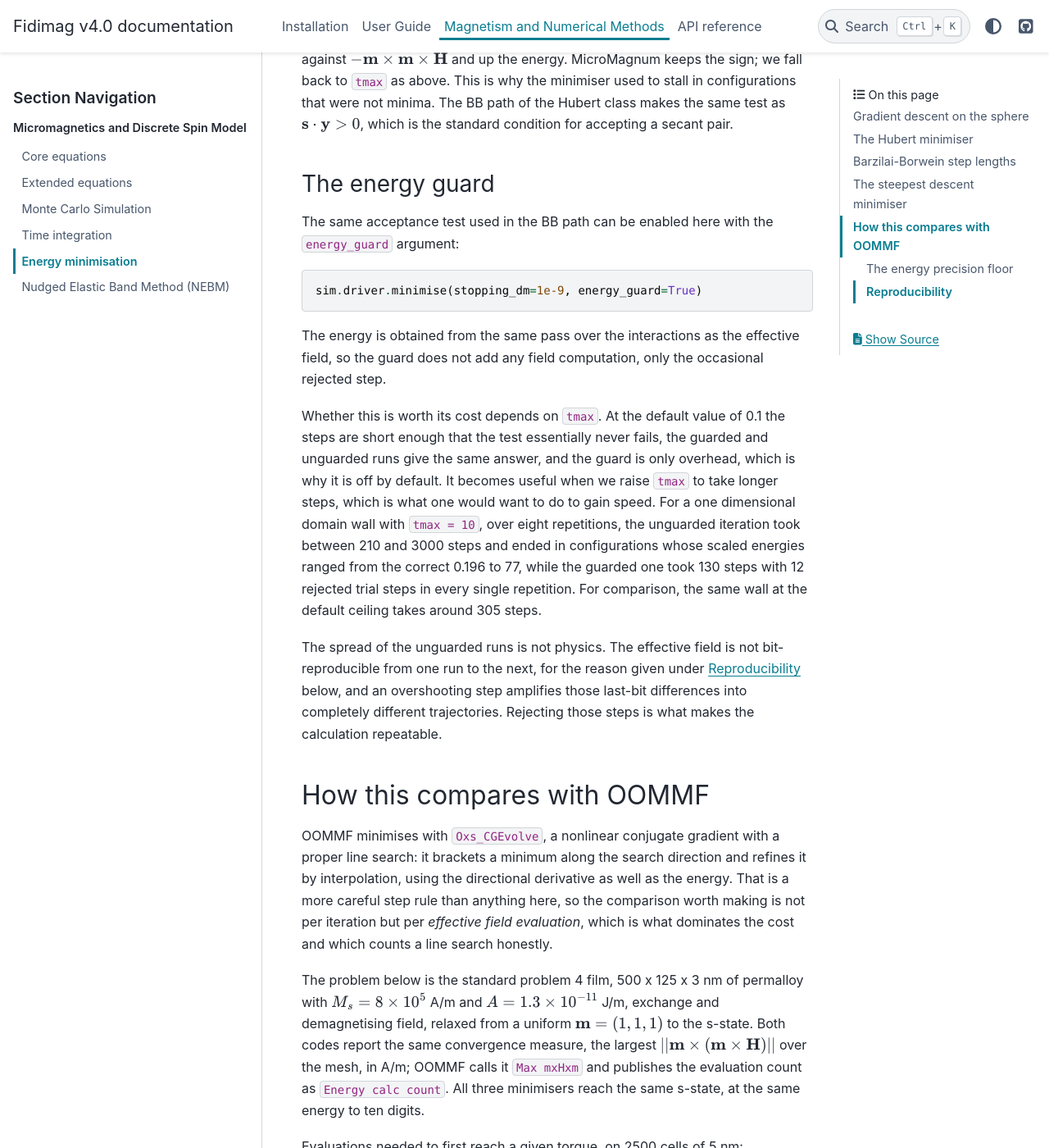
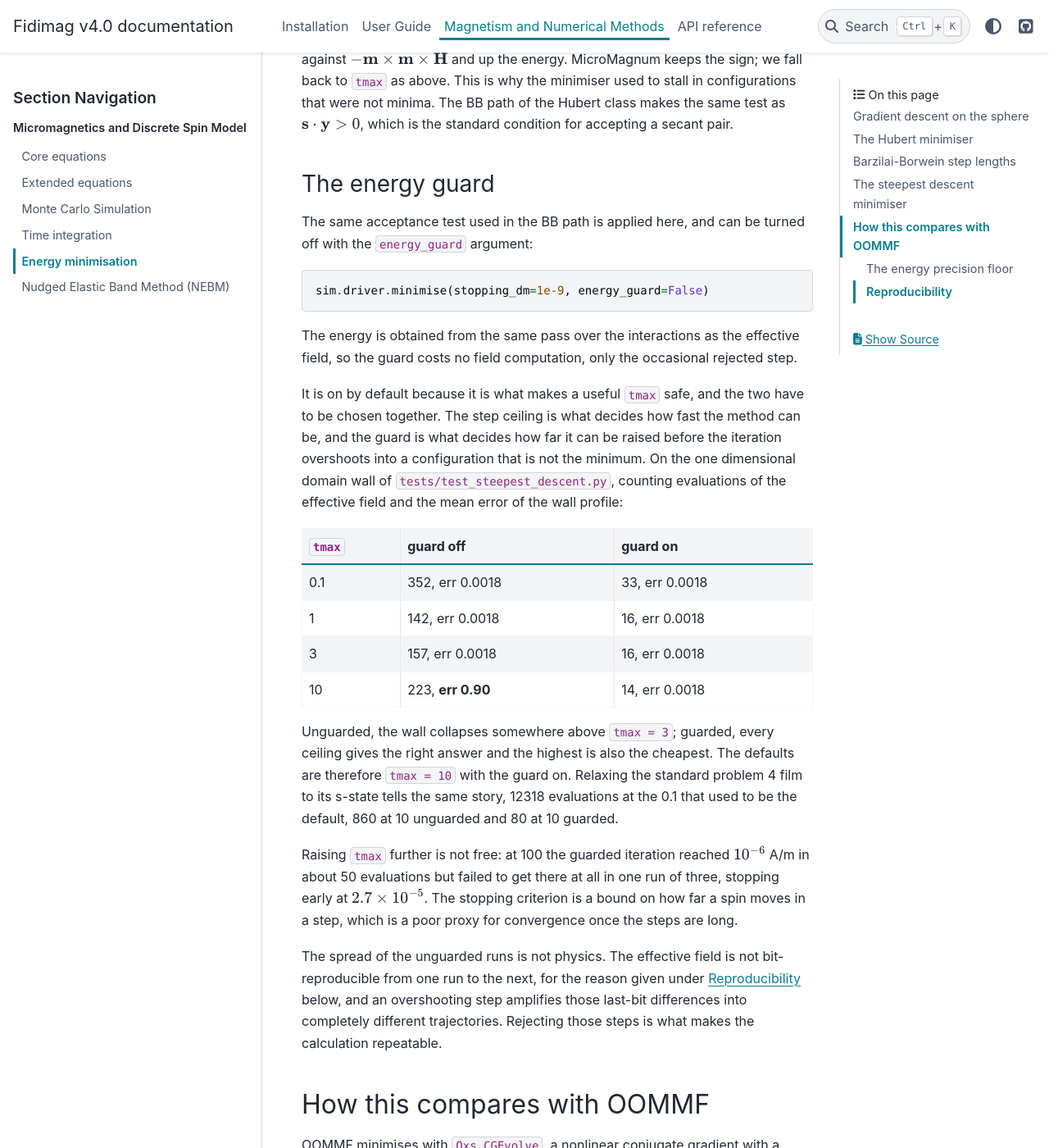
Before and after one commit to computationalmodelling/fidimag, a Sphinx documentation site: the page built from doc/physics_num_methods/energy_minimisation.rst, in a window 1280 px wide and 1400 px high, scrolled down 7259 px. Shown: the whole window at 82% size. Built offline with Sphinx 7.4.7 and the PyData theme 0.15.4, drawn with Linux system fonts in a browser that asks for light colours; pages that are not in the unit, such as notebooks, are missing from menus; some of the changed text lies outside the part shown.

Commit message:
sd: default to tmax=10 with the energy guard on
The old ceiling of 0.1 cost 12318 field evaluations on the standard problem
4 s-state where 80 will do. Unguarded the ceiling cannot be raised, the
domain wall collapses; guarded it can.

Co-Authored-By: Claude Opus 5 <noreply@anthropic.com>

```diff
--- a/doc/physics_num_methods/energy_minimisation.rst
+++ b/doc/physics_num_methods/energy_minimisation.rst
@@ -344,26 +344,42 @@ accepting a secant pair.
 The energy guard
 ^^^^^^^^^^^^^^^^
 
-The same acceptance test used in the BB path can be enabled here with the
-``energy_guard`` argument::
+The same acceptance test used in the BB path is applied here, and can be
+turned off with the ``energy_guard`` argument::
 
-    sim.driver.minimise(stopping_dm=1e-9, energy_guard=True)
+    sim.driver.minimise(stopping_dm=1e-9, energy_guard=False)
 
 The energy is obtained from the same pass over the interactions as the
-effective field, so the guard does not add any field computation, only the
-occasional rejected step.
+effective field, so the guard costs no field computation, only the occasional
+rejected step.
 
-Whether this is worth its cost depends on ``tmax``. At the default value of
-0.1 the steps are short enough that the test essentially never fails, the
-guarded and unguarded runs give the same answer, and the guard is only
-overhead, which is why it is off by default. It becomes useful when we raise
-``tmax`` to take longer steps, which is what one would want to do to gain
-speed. For a one dimensional domain wall with ``tmax = 10``, over eight
-repetitions, the unguarded iteration took between 210 and 3000 steps and ended
-in configurations whose scaled energies ranged from the correct 0.196 to 77,
-while the guarded one took 130 steps with 12 rejected trial steps in every
-single repetition. For comparison, the same wall at the default ceiling takes
-around 305 steps.
+It is on by default because it is what makes a useful ``tmax`` safe, and the
+two have to be chosen together. The step ceiling is what decides how fast the
+method can be, and the guard is what decides how far it can be raised before
+the iteration overshoots into a configuration that is not the minimum. On the
+one dimensional domain wall of ``tests/test_steepest_descent.py``, counting
+evaluations of the effective field and the mean error of the wall profile:
+
+=============  ==================  ==================
+``tmax``       guard off           guard on
+=============  ==================  ==================
+0.1            352, err 0.0018     33, err 0.0018
+1              142, err 0.0018     16, err 0.0018
+3              157, err 0.0018     16, err 0.0018
+10             223, **err 0.90**   14, err 0.0018
+=============  ==================  ==================
+
+Unguarded, the wall collapses somewhere above ``tmax = 3``; guarded, every
+ceiling gives the right answer and the highest is also the cheapest. The
+defaults are therefore ``tmax = 10`` with the guard on. Relaxing the standard
+problem 4 film to its s-state tells the same story, 12318 evaluations at the
+0.1 that used to be the default, 860 at 10 unguarded and 80 at 10 guarded.
+
+Raising ``tmax`` further is not free: at 100 the guarded iteration reached
+:math:`10^{-6}` A/m in about 50 evaluations but failed to get there at all in
+one run of three, stopping early at :math:`2.7\times10^{-5}`. The stopping
+criterion is a bound on how far a spin moves in a step, which is a poor proxy
+for convergence once the steps are long.
 
 The spread of the unguarded runs is not physics. The effective field is not
 bit-reproducible from one run to the next, for the reason given under
@@ -408,15 +424,24 @@ torque (A/m)          1e-1   1e-2   1e-3   1e-4   1e-5   1e-6
 ===================  =====  =====  =====  =====  =====  =====
 OOMMF CG               728    826    936   1050   1156   1278
 Fidimag BB             731    792    894    929    989   1038
-Fidimag SD            9467  11296  13124  14953  16781  18610
+Fidimag SD              52     66     77     84     92    105
 ===================  =====  =====  =====  =====  =====  =====
 
-Two things follow. The Barzilai-Borwein path is not merely competitive with a
-line-searched conjugate gradient, it needs fewer field evaluations than one at
-every tolerance, by about a third on the coarse mesh and a fifth on the fine
-one, and it keeps going well past the last row, to
-:math:`2\times10^{-10}` A/m on the coarse mesh. The steepest descent needs ten
-to thirty times as many, which is the price of never looking at the energy.
+The steepest descent is the fastest of the three by a wide margin, an order of
+magnitude fewer field evaluations than the conjugate gradient at every
+tolerance. This is the method of Exl et al. [6]_, which is also what MuMax3
+minimises with, so the comparison is between a spectral gradient method and a
+line-searched conjugate gradient rather than between two codes. It is measured
+here at the defaults of this class, ``tmax = 10`` with the energy guard on;
+both matter, and the next section says why.
+
+The Barzilai-Borwein path of the Hubert class also needs fewer evaluations
+than the conjugate gradient at every tolerance, by about a third on the coarse
+mesh and a fifth on the fine one, and it keeps going well past the last row,
+to :math:`2\times10^{-10}` A/m on the coarse mesh. It carries a conjugate
+direction and a trust region that the steepest descent does not, which is
+worth more on harder landscapes than on this one.
+
 Wall clock does not change the picture: measured per evaluation, 0.23 ms
 against 0.80 ms for OOMMF on the coarse mesh and 0.99 ms against 1.07 ms on
 the fine one, both codes being bound by the same transform.
```
Also changed, not shown: other parts of doc/physics_num_methods/energy_minimisation.rst (+1 -1 lines), CHANGELOG.md (+15 -0 lines), 1 other file.
